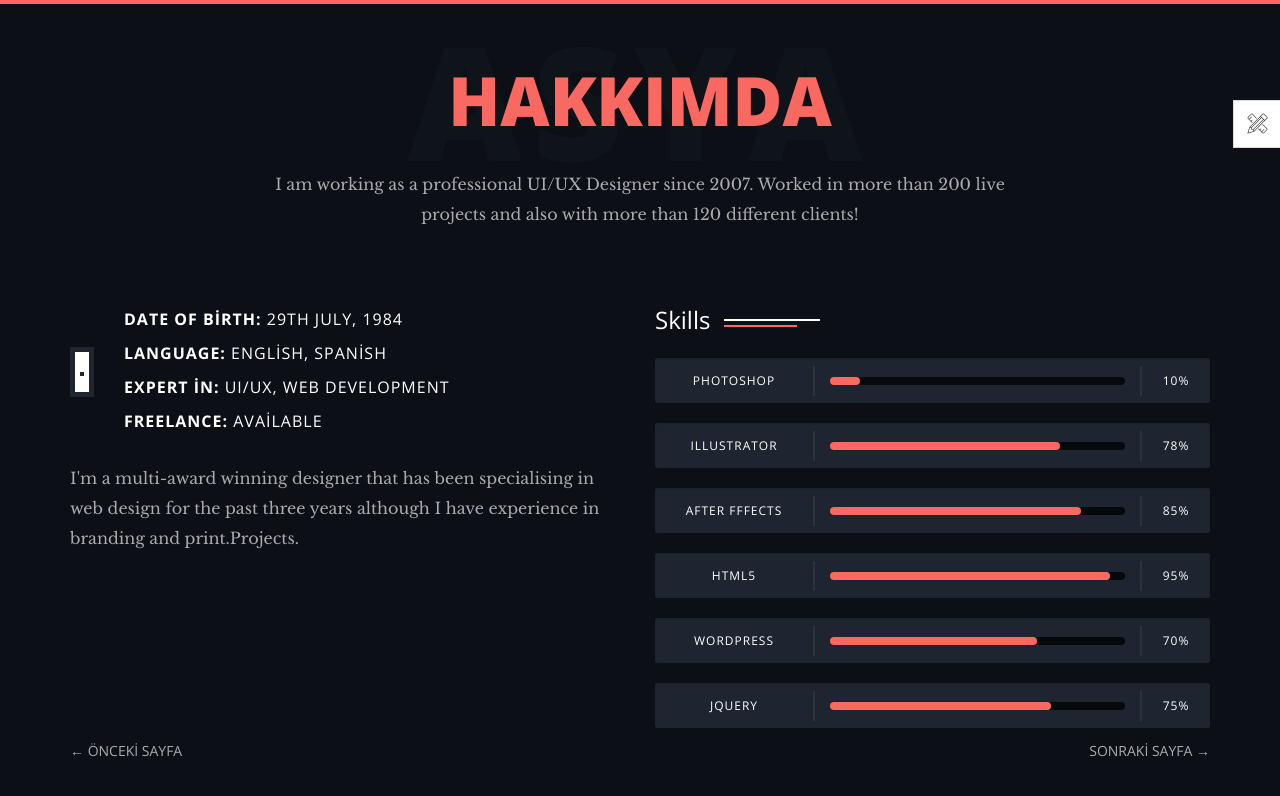
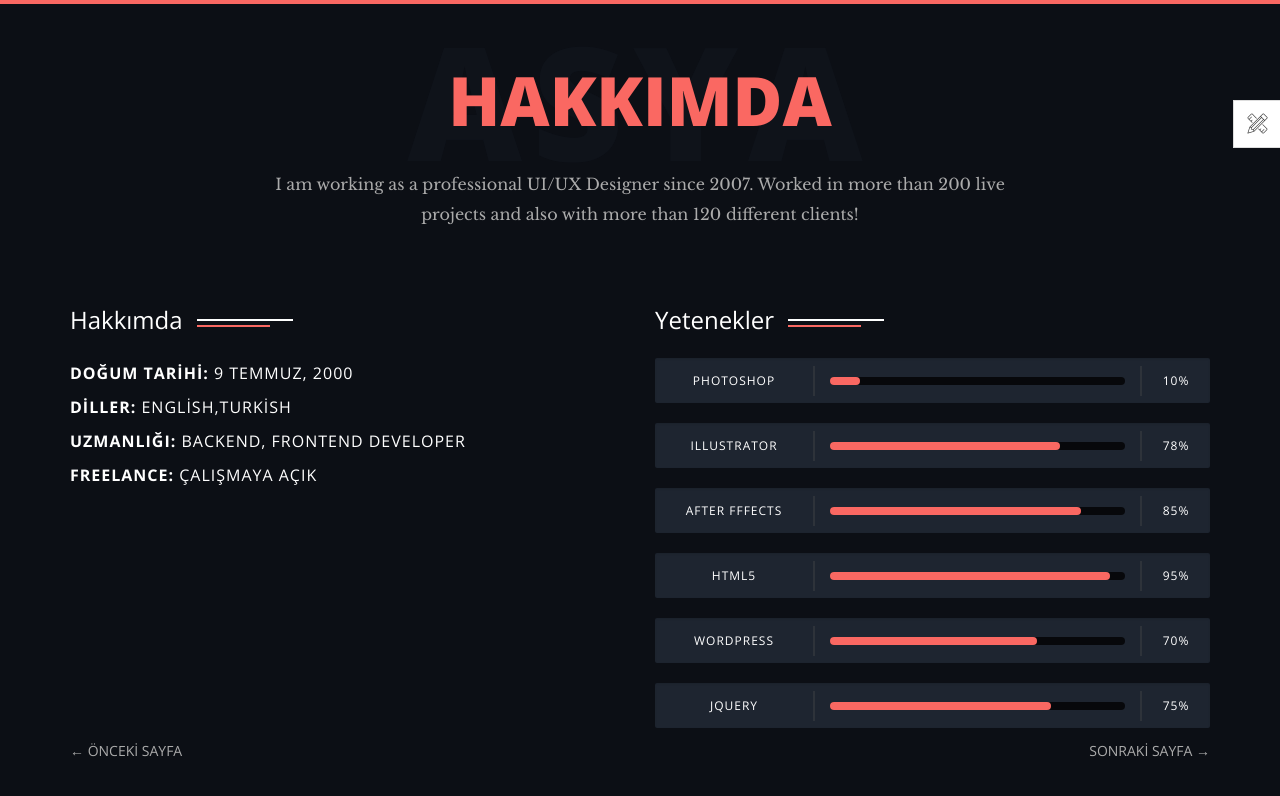
Before and after one commit to withasya/My-Portfolio, a website: page theme/about.html in a window 1280 px wide. Drawn offline with nearby package versions, Linux system fonts and the light colour scheme; files whose address does not match are found by name.

Commit message:
düzenleme

```diff
--- a/theme/about.html
+++ b/theme/about.html
@@ -73,25 +73,26 @@
           </div>
 
           <div class="col-xs-12 col-md-6">
+            <div class="section-title clear">
+              <h3>Hakkımda</h3>
+            </div>
             <div class="about-author">
-              <figure class="author-thumb">
+              <!-- <figure class="author-thumb">
                 <img src="" alt="">
-              </figure> <!-- /.author-bio -->
+              </figure> FOTOĞRAF KALDIRILDI -->
               <div class="author-desc">
-                <p><b>Date of birth:</b> 29th july, 1984</p>
-                <p><b>Language:</b> English, Spanish</p>
-                <p><b>Expert in:</b> UI/UX, Web development</p>
-                <p><b>Freelance:</b> Available</p>
+                <p><b>Doğum Tarihi:</b> 9 Temmuz, 2000</p>
+                <p><b>Diller:</b> English,Turkish</p>
+                <p><b>Uzmanlığı:</b> Backend, Frontend Developer</p>
+                <p><b>Freelance:</b> Çalışmaya açık</p>
               </div>
               <!-- /.author-desc -->
             </div> <!-- /.about-author -->
-            <p>I'm a multi-award winning designer that has been specialising in web design for the past three years
-              although I have experience in branding and print.Projects.</p>
           </div> <!-- /.col -->
 
           <div class="col-xs-12 col-md-6">
             <div class="section-title clear">
-              <h3>Skills</h3>
+              <h3>Yetenekler</h3>
             </div>
             <div class="skill-wrapper">
               <div class="progress clear">
```
